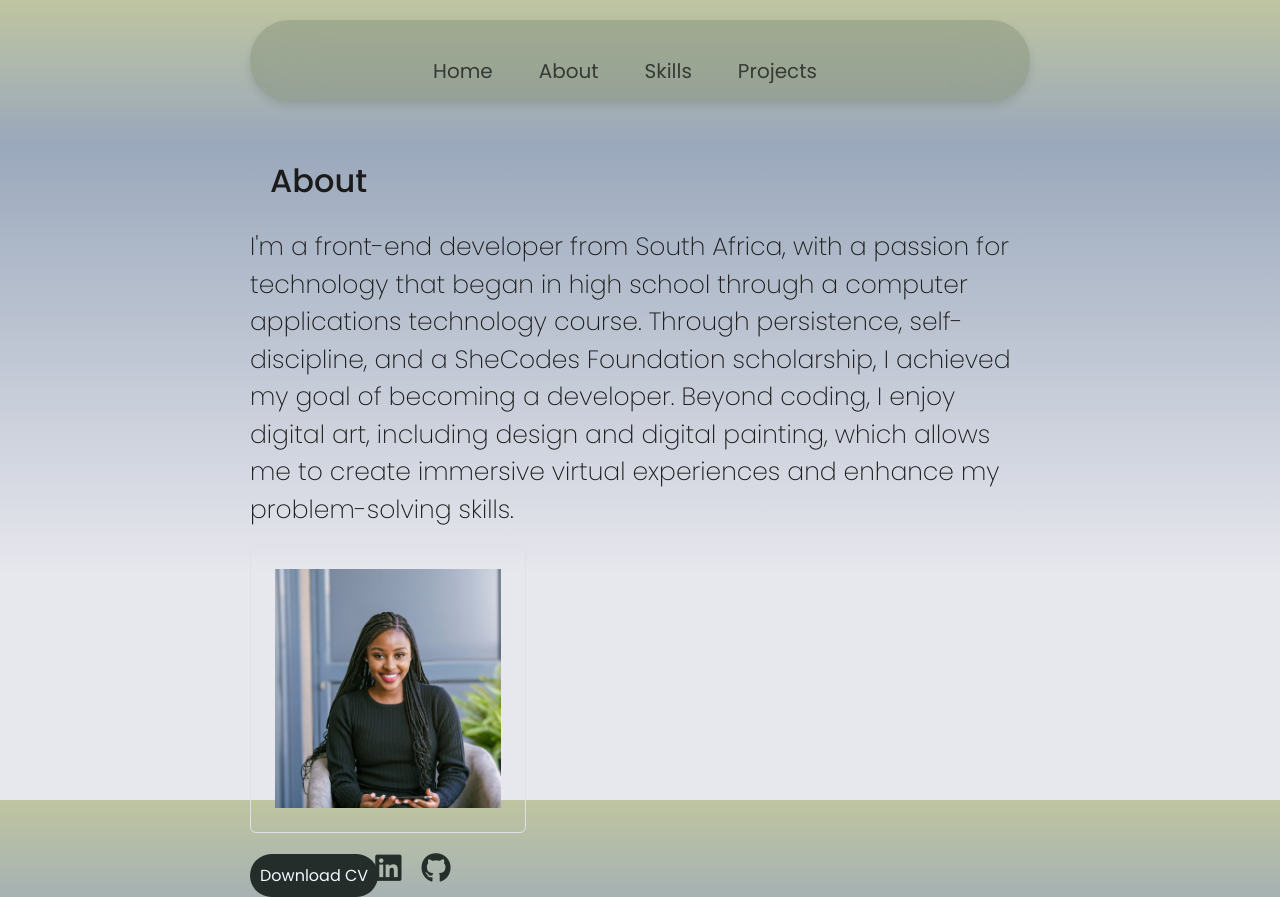
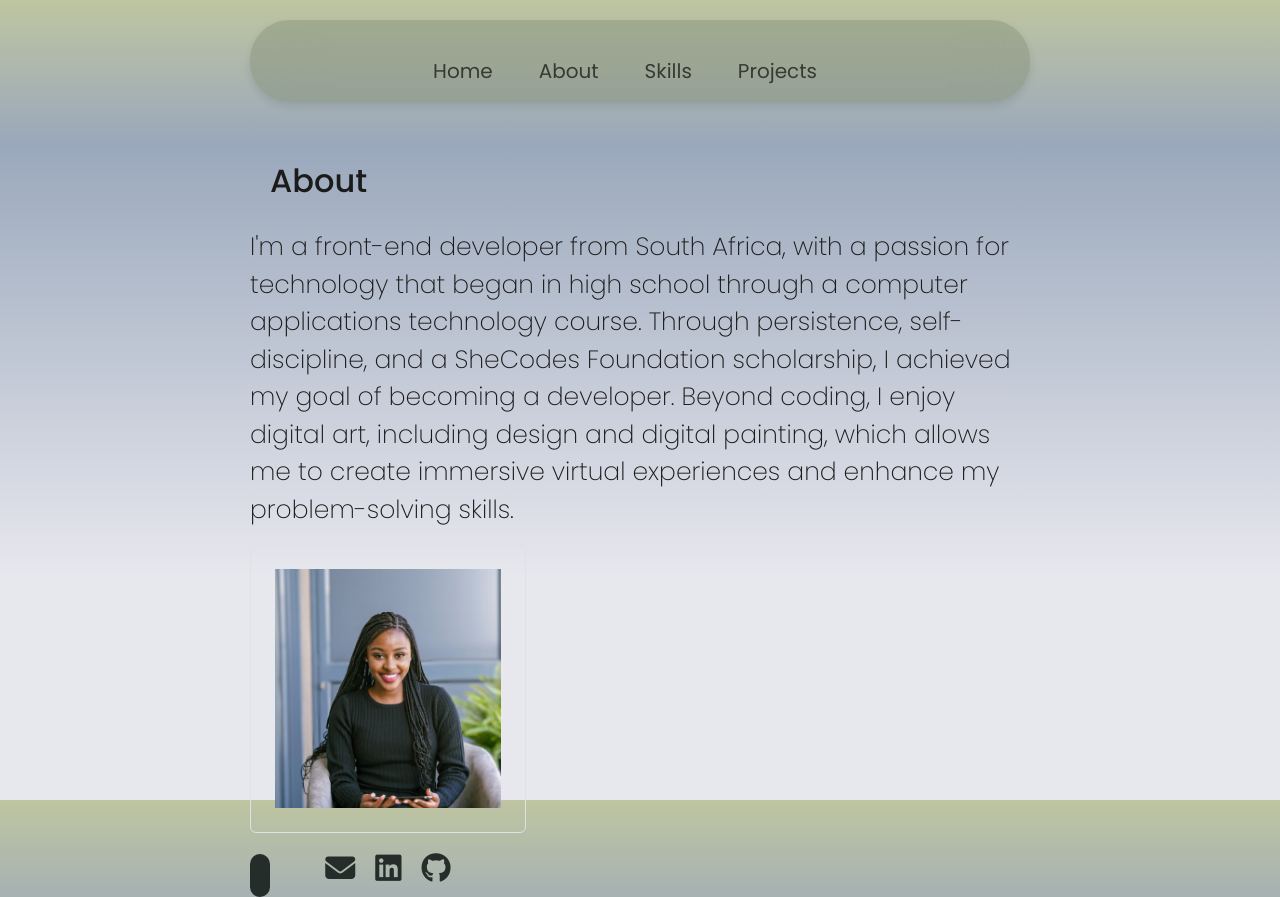
Before and after one commit to LethaboHuma/Portfolio-Lethabo-Huma, a plain HTML site: page about.html in a window 1280 px wide. Drawn offline with nearby package versions, Linux system fonts and the light colour scheme.

Commit message:
Update about.html

```diff
--- a/about.html
+++ b/about.html
@@ -29,7 +29,7 @@
       crossorigin="anonymous"
     ></script>
     <header class="header">
-      <nav class="navbar navbar-expand-lg navbar-custom ">
+      <nav class="navbar navbar-expand-lg navbar-custom">
         <div class="container-fluid">
           <a class="navbar-brand" href="#"></a>
           <button
@@ -113,7 +113,7 @@
       </div>
     </div>
     <div class="directory">
-      <a href="#" class="btn-branding">Download CV</a>
+      <a href="#" class="btn-branding"></a>
     </div>
   </body>
 </html>
```
